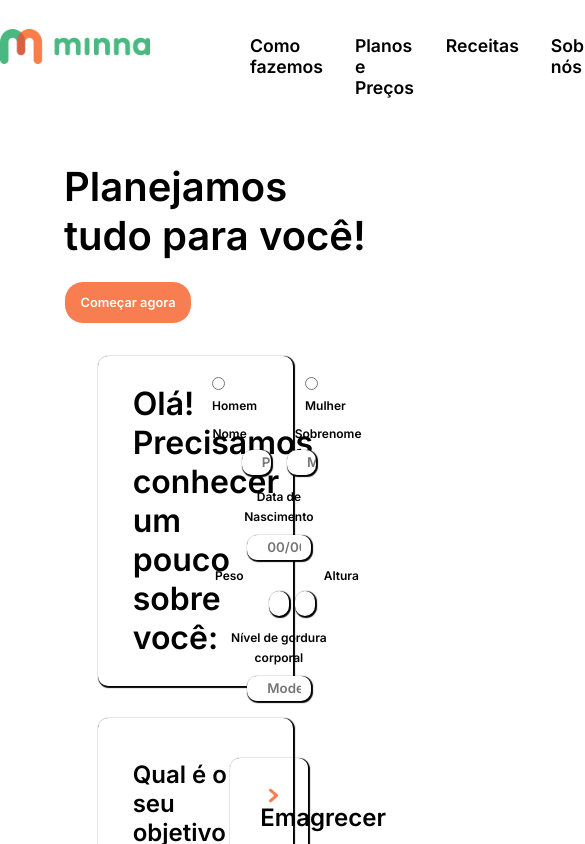
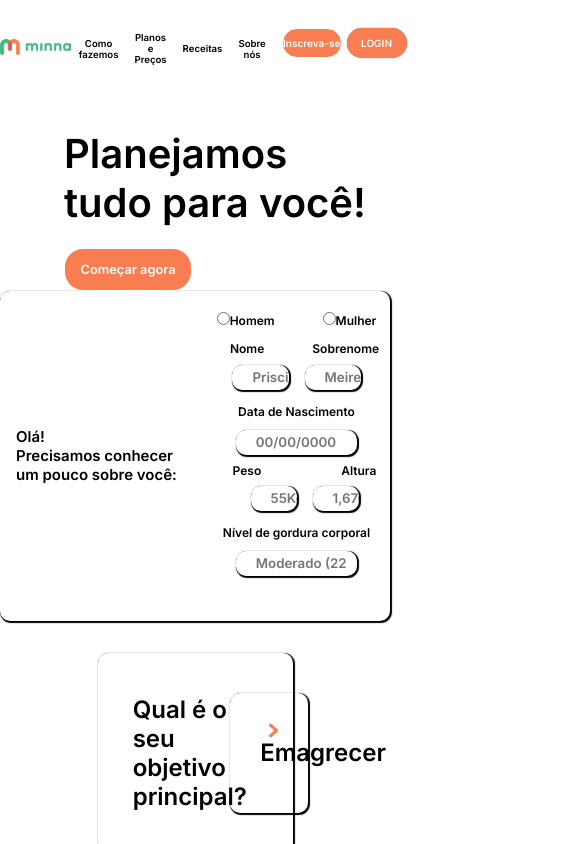
Before and after one commit to bruno-boggio/Figmateste-app, a React (Create React App) app: page / in a window 390 px wide. Shown: the top 844 px of the page, 585 px wide, since content can reach past the window. Built offline with nearby package versions, Linux system fonts and the light colour scheme.

Commit message:
ajustando responsividade header

```diff
--- a/src/App.css
+++ b/src/App.css
@@ -6,9 +6,9 @@
 }
 
 .app{
-  max-width: 1200px;
   margin: auto;
 }
+
 
 label {
   font-size: 12px;
@@ -21,40 +21,40 @@ p {
 .navbar-container{
   max-width: 1200px;
   display: flex;
-  justify-content: space-evenly;
+  justify-content: space-between;
   margin: auto;
+  align-items: center;
 }
+
 
 .logo{
     margin-top: 1.8rem;
-    max-width: 150px;
+    max-width: 30%;
     height: 35px;
 }
 
 .navbar-menu{
   display: flex;
   justify-content: center;
-  padding-top: 35px;
+  padding-top: 2rem;
   list-style: none;
-  gap: 2rem;
-  font-weight: 900;
-  font-size: 1.1rem;
-  margin-left: 100px;
+  gap: 1rem;
+  font-weight: 300;
+  font-size: 1rem;
 }
+
 
 .bg-header{
     max-width: 450px;
 }
 
 .nav-btn{
-  display: flex;
-  gap: 0.5rem;
-  margin-left: 25px;
+  width: 100%;
 }
 
 .navbar-btn-sub{
   height: 2.7rem;
-  width: 8rem;
+  width: 120px;
   color: white;
   background-color: rgb(248,125,80);
   border-radius: 1.2rem;
@@ -62,11 +62,12 @@ p {
   border: 1px solid white;
   font-weight: 700;
   font-size: 0.8rem;
+  margin-left: 1rem;
 }
 
 .navbar-btn-log{
   height: 2.6rem;
-  width: 8rem;
+  width: 120px;
   color: white;
   background-color: rgb(248,125,80);
   border-radius: 1.2rem;
@@ -96,6 +97,8 @@ p {
   font-weight: 700;
   font-size: 0.8rem;
 }
+
+
 
 .div-about{
   max-width: 50%;
@@ -623,3 +626,63 @@ p {
   border: none;
   border-radius: 10px;
 }
+
+
+@media (max-width: 700px) and (min-width: 300px) {
+
+  .navbar-container{
+    max-width: 100%;
+
+  }
+  .logo{
+    max-width: 100%;
+    height: 1rem;
+  }
+
+  .div-navbar-menu{
+      max-width: 100%;
+  }
+
+  .navbar-menu{
+    display: flex;
+    font-size: 0.6rem;
+    margin-left: 0.5rem;
+    align-items: center;
+    text-align: center;
+  }
+
+  .navbar-div-btn{
+    max-width: 100%;
+  }
+
+  .nav-btn{
+    display: flex;
+    gap: 0.3rem;
+  }
+
+  .navbar-btn-sub, .navbar-btn-log{
+    width: 60px;
+    height: 30px;
+    font-size: 10px;
+  }
+
+  .div-about{
+    max-width: 100%;
+    margin: auto;
+  }
+
+  .div-about-text{
+      margin-left: 0.3rem;
+      align-items: center;
+  }
+
+  .about-text{
+    font-size: 15px;
+    margin-left: 1rem;
+    text-align: left;
+  }
+
+  .about-text-h1{
+    font-size: 15px;
+  }
+}
--- a/src/Components/CardSobre.jsx
+++ b/src/Components/CardSobre.jsx
@@ -6,9 +6,9 @@ const CardSobre = () => {
           <div className="div-about">
 
                 <div className="about-text">
-                   <p>Olá!</p>
-                   <p>Precisamos conhecer</p>
-                   <p>um pouco sobre você:</p>
+                   <h1 className="about-text-h1">Olá!</h1>
+                   <h1 className="about-text-h1">Precisamos conhecer</h1>
+                   <h1 className="about-text-h1">um pouco sobre você:</h1>
                 </div>
 
                 <div className="about-fields">
--- a/src/Components/NavBar.jsx
+++ b/src/Components/NavBar.jsx
@@ -11,7 +11,7 @@ const NavBar = () => {
             <div className="navbar-container">
                     <img className="logo" src={Logo} alt="Logo Minna"></img>
 
-                <div>
+                <div className="div-navbar-menu">
                     <ul className="navbar-menu">
                         <li>Como fazemos</li>
                         <li>Planos e Preços</li>
```
